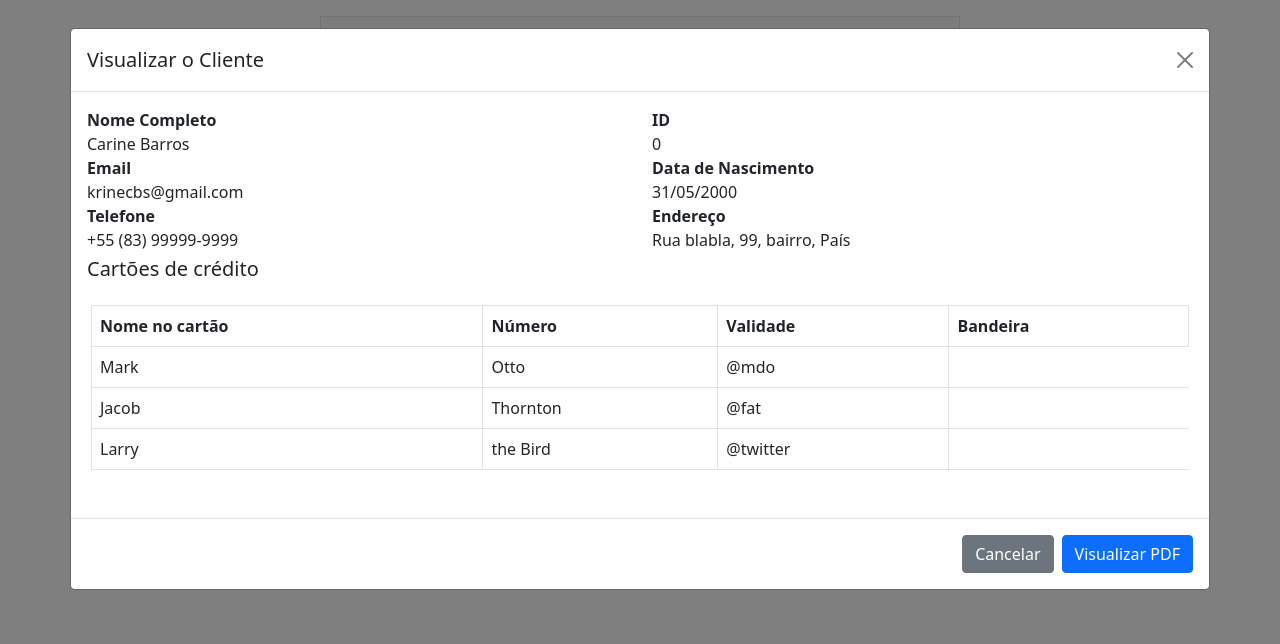
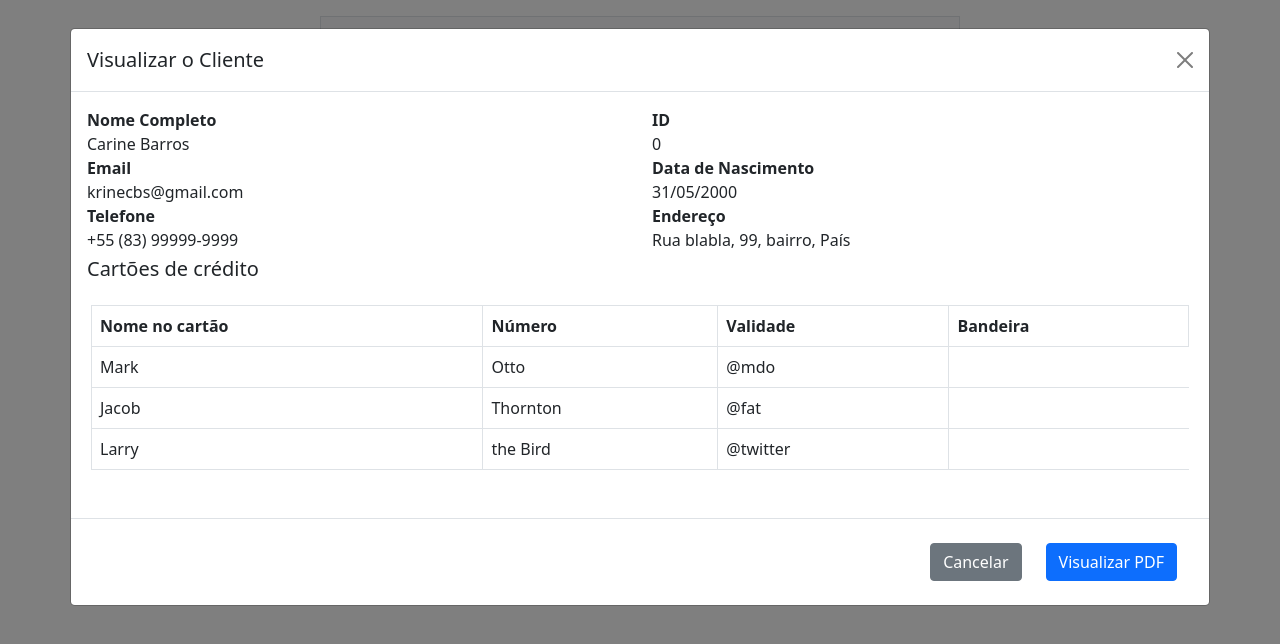
Before and after one commit to Carinebs/app-gerador-fatura, a React (Create React App) app: page / in a window 1280 px wide. Both pictures are taken after a click on the element 870 px from the left and 300 px from the top of the page. Shown: the top 644 px of the page. Built offline with nearby package versions, Linux system fonts and the light colour scheme.

Commit message:
adicionando redirecionamento para link

```diff
--- a/src/views/components/DeleteModal.jsx
+++ b/src/views/components/DeleteModal.jsx
@@ -1,6 +1,6 @@
 import axios from "axios";
 import React, { useState } from "react";
-import { Button, Modal, ModalHeader, ModalBody, ModalFooter } from "reactstrap";
+import { Button, Modal, ModalHeader, ModalBody, ModalFooter  } from "reactstrap";
 
 const DeleteModal = ({ isOpen, toggleModalDelete, onDelete }) => {
 
--- a/src/views/components/DetailsModal.jsx
+++ b/src/views/components/DetailsModal.jsx
@@ -8,12 +8,13 @@ import {
   ModalFooter,
   Row,
   Col,
-  Table
+  Table,
+  NavLink,
 } from "reactstrap";
 
 const DetailsModal = ({ isOpen, toggleModalDetails, onDownload }) => {
   return (
-    <Modal isOpen={isOpen} toggle={toggleModalDetails}  size="xl">
+    <Modal isOpen={isOpen} toggle={toggleModalDetails} size="xl">
       <ModalHeader toggle={toggleModalDetails}>
         Visualizar o Cliente
       </ModalHeader>
@@ -60,9 +61,12 @@ const DetailsModal = ({ isOpen, toggleModalDetails, onDownload }) => {
             <span>Rua blabla, 99, bairro, País</span>
           </Col>
         </Row>
-        <Row style={{ paddingTop: "0.3rem" }}> <h5>Cartões de crédito</h5></Row>
-        <Row  style={{ padding: "1rem" }}>
-          <Table bordered  style={{ padding: "1rem" }}>
+        <Row style={{ paddingTop: "0.3rem" }}>
+          {" "}
+          <h5>Cartões de crédito</h5>
+        </Row>
+        <Row style={{ padding: "1rem" }}>
+          <Table bordered style={{ padding: "1rem" }}>
             <thead>
               <tr>
                 <th>Nome no cartão</th>
@@ -95,9 +99,14 @@ const DetailsModal = ({ isOpen, toggleModalDetails, onDownload }) => {
         <Button color="secondary" onClick={toggleModalDetails}>
           Cancelar
         </Button>
-        <Button color="primary" onClick={onDownload}>
-          Visualizar PDF
-        </Button>{" "}
+
+        <NavLink
+          href="https://static.snxpay.com/pdf/Fatura%20Elevaty.pdf"
+          target="_blank"
+          style={{ textDecoration: "none" }}
+        >
+          <Button color="primary">Visualizar PDF</Button>
+        </NavLink>
       </ModalFooter>
     </Modal>
   );
```
